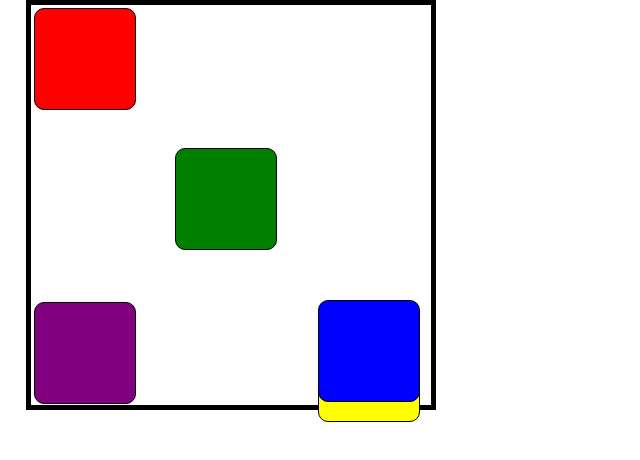
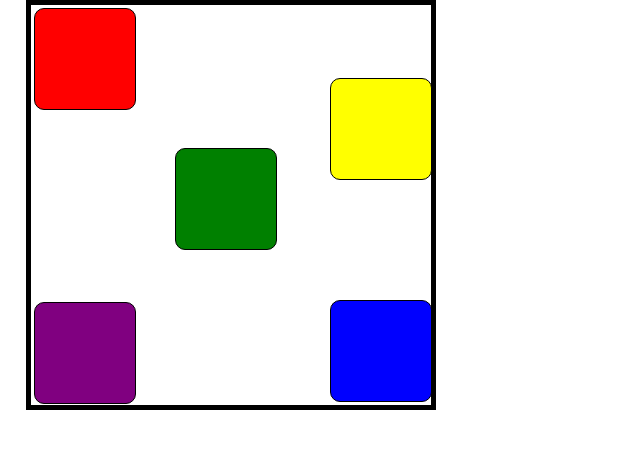
Before and after one commit to ca2h/HTML-CSS, a plain HTML site: page week 5/5 boxed/index.html in a window 1280 px wide. Shown: the whole page, without its empty margins (0-640 px from the left). Drawn offline with Linux system fonts and the light colour scheme.

Commit message:
Laatste opdrachten toe gevoegd

```diff
--- a/week 5/5 boxed/style.css
+++ b/week 5/5 boxed/style.css
@@ -23,8 +23,8 @@ body{
 .box:nth-child(2){
     background-color: yellow;
     position: absolute;
-    bottom:378px;
-    left:318px;
+    bottom:620px;
+    left:330px;
 }
 .box:nth-child(3){
     background-color: green;
@@ -43,6 +43,6 @@ body{
 .box:nth-child(5){
     background-color: blue;
     position: absolute;
-    left:318px;
+    left:330px;
     top:300px;
 }
--- a/week 5/opdr4/style.css
+++ b/week 5/opdr4/style.css
@@ -17,5 +17,4 @@ img{
 .mover{
     display: flex;
     flex-direction: row;
-
 }
```
Also changed, not shown: week 7/forum/submissions.txt (added), week 7/grid/grid port/index.html (renamed from week 6/grid/grid port/index.html), week 7/grid/grid port/style.css (renamed from week 6/grid/grid port/style.css).
